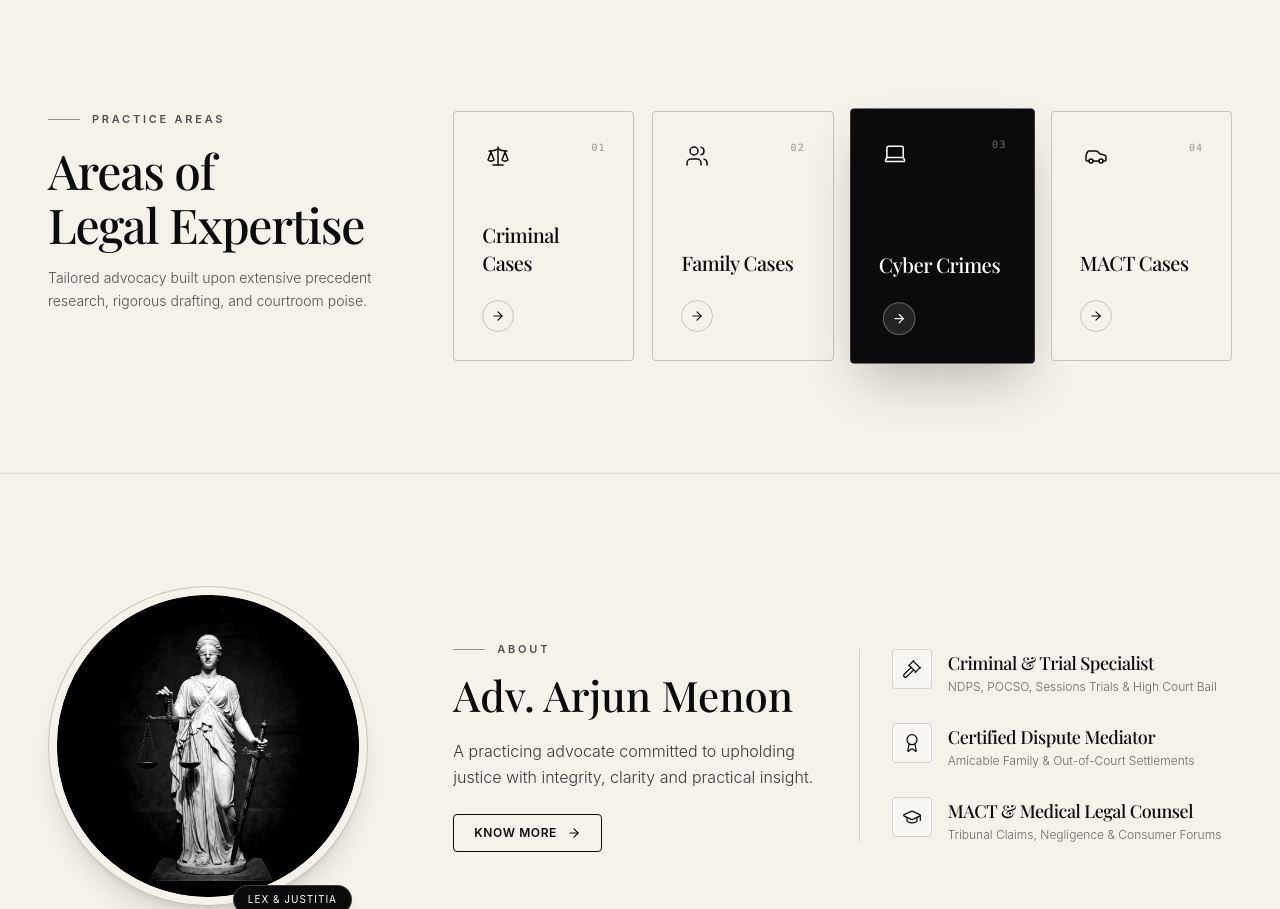
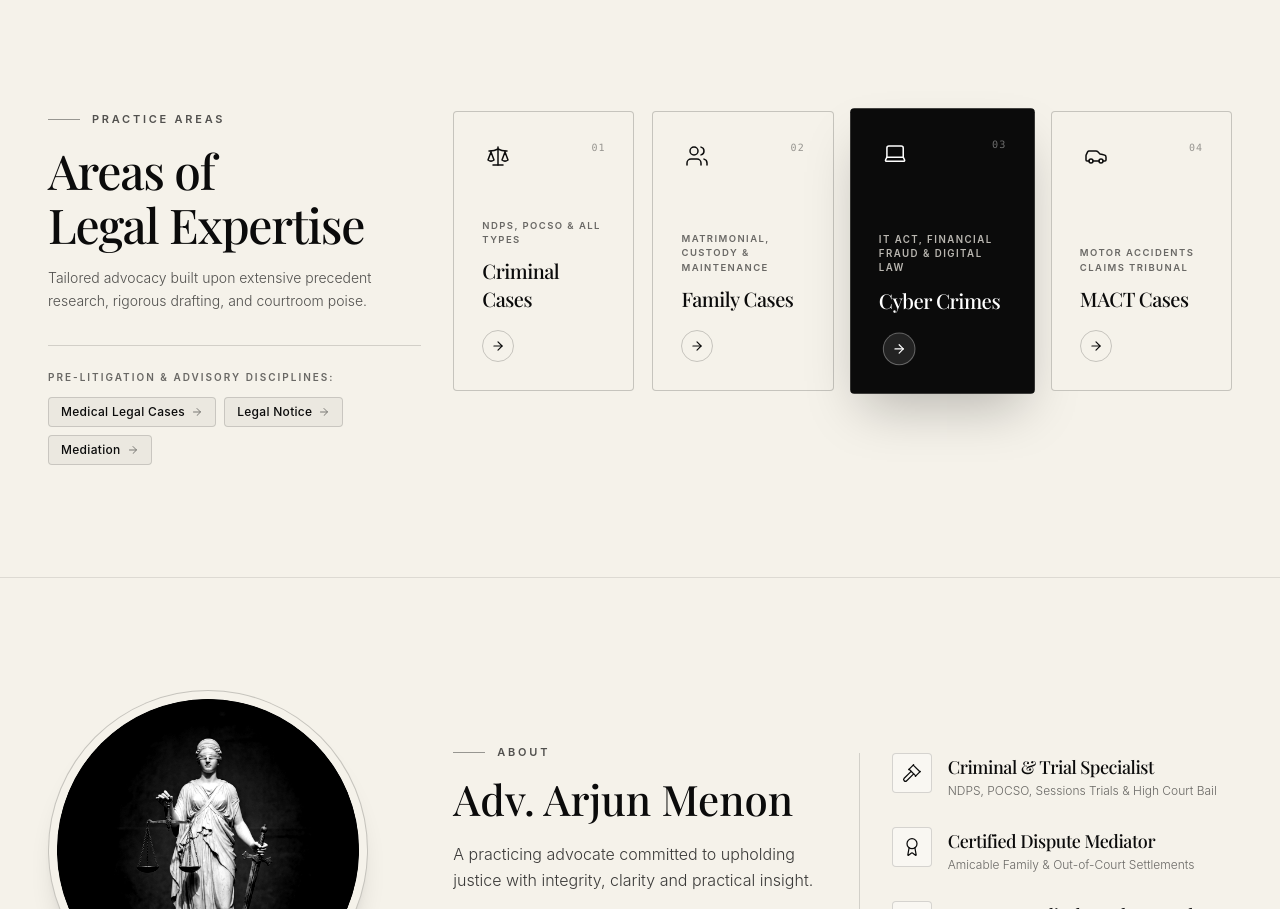
Before and after one commit to ha-shir/Lawfolio, a React (Vite) app: page / in a window 1280 px wide. Shown: the part 924-1833 px from the top of the page. Built offline with nearby package versions, Linux system fonts and the light colour scheme; a web font is replaced by a local one.

Commit message:
feat: display subtitles on cards including NDPS/POCSO, place Legal Notice, Mediation, and Medical-Legal in left disciplines and across portfolio

```diff
--- a/src/components/PracticeAreas.tsx
+++ b/src/components/PracticeAreas.tsx
@@ -1,5 +1,5 @@
 import React, { useState } from 'react';
-import { Scale, Users, Laptop, Car, FileText, ArrowRight } from 'lucide-react';
+import { Scale, Users, Laptop, Car, FileText, Handshake, Stethoscope, ArrowRight } from 'lucide-react';
 import { motion } from 'framer-motion';
 import { PracticeArea } from '../types';
 
@@ -12,7 +12,7 @@ export const PracticeAreas: React.FC<PracticeAreasProps> = ({
   practiceAreas,
   onSelectPracticeArea,
 }) => {
-  // Let default active card be the 3rd card (Cyber Crimes / Corporate) or 1st card as seen in screenshots
+  // Let default active card be the 3rd card (Cyber Crimes) or 1st card as seen in screenshots
   const [activeCardId, setActiveCardId] = useState<string>(
     practiceAreas[2]?.id || practiceAreas[0]?.id || 'criminal-cases'
   );
@@ -33,13 +33,19 @@ export const PracticeAreas: React.FC<PracticeAreasProps> = ({
         return <Car className={className} strokeWidth={1.5} />;
       case 'file-text':
         return <FileText className={className} strokeWidth={1.5} />;
+      case 'handshake':
+        return <Handshake className={className} strokeWidth={1.5} />;
+      case 'stethoscope':
+        return <Stethoscope className={className} strokeWidth={1.5} />;
       default:
         return <Scale className={className} strokeWidth={1.5} />;
     }
   };
 
-  // Display the top 4 prioritized cards
-  const displayedCards = practiceAreas.slice(0, 4);
+  // Top 4 prioritized cards
+  const prioritizedCards = practiceAreas.slice(0, 4);
+  // Additional disciplines: Medical Legal Cases, Legal Notice, Mediation
+  const additionalDisciplines = practiceAreas.slice(4);
 
   return (
     <section
@@ -49,13 +55,13 @@ export const PracticeAreas: React.FC<PracticeAreasProps> = ({
       <div className="max-w-7xl mx-auto px-5 sm:px-8 lg:px-12">
         <div className="grid grid-cols-1 lg:grid-cols-12 gap-10 lg:gap-8 items-start">
 
-          {/* Left Column: Heading and Subtitle */}
+          {/* Left Column: Heading, Subtitle & Additional Disciplines */}
           <motion.div
             initial={{ opacity: 0, x: -20 }}
             whileInView={{ opacity: 1, x: 0 }}
             viewport={{ once: true }}
             transition={{ duration: 0.7, ease: [0.22, 1, 0.36, 1] }}
-            className="lg:col-span-4 flex flex-col justify-start"
+            className="lg:col-span-4 flex flex-col justify-start text-left"
           >
             <div className="flex items-center gap-3 mb-4">
               <span className="w-8 h-[1px] bg-[#0B0B0B]/40" />
@@ -72,12 +78,34 @@ export const PracticeAreas: React.FC<PracticeAreasProps> = ({
             <p className="mt-4 text-xs sm:text-sm font-sans text-[#0B0B0B]/70 leading-relaxed font-light max-w-sm">
               Tailored advocacy built upon extensive precedent research, rigorous drafting, and courtroom poise.
             </p>
+
+            {/* Additional Practice Disciplines (Legal Notice, Mediation, Medical Legal Cases) */}
+            {additionalDisciplines.length > 0 && (
+              <div className="mt-8 pt-6 border-t border-[#0B0B0B]/15 flex flex-col gap-3">
+                <span className="text-[10px] font-sans uppercase tracking-[0.2em] font-semibold text-[#0B0B0B]/60">
+                  Pre-Litigation & Advisory Disciplines:
+                </span>
+                <div className="flex flex-wrap gap-2">
+                  {additionalDisciplines.map((area) => (
+                    <button
+                      key={area.id}
+                      type="button"
+                      onClick={() => onSelectPracticeArea(area)}
+                      className="px-3 py-1.5 rounded-sm bg-[#0B0B0B]/[0.04] hover:bg-[#0B0B0B] hover:text-white border border-[#0B0B0B]/15 text-[#0B0B0B] text-xs font-sans tracking-wide transition-all cursor-pointer flex items-center gap-1.5 group"
+                    >
+                      <span className="font-medium">{area.title}</span>
+                      <ArrowRight className="w-3 h-3 opacity-50 group-hover:opacity-100 group-hover:translate-x-0.5 transition-all" />
+                    </button>
+                  ))}
+                </div>
+              </div>
+            )}
           </motion.div>
 
-          {/* Right Column: 4 Cards (Horizontal row on desktop, 2-col on tablet/mobile) */}
+          {/* Right Column: 4 Prioritized Cards (Criminal Cases, Family Cases, Cyber Crimes, MACT Cases) */}
           <div className="lg:col-span-8">
             <div className="grid grid-cols-2 md:grid-cols-4 gap-4 sm:gap-4.5">
-              {displayedCards.map((area, index) => {
+              {prioritizedCards.map((area, index) => {
                 const isActive = activeCardId === area.id;
 
                 return (
@@ -89,7 +117,7 @@ export const PracticeAreas: React.FC<PracticeAreasProps> = ({
                     transition={{ duration: 0.5, delay: index * 0.08 }}
                     onMouseEnter={() => setActiveCardId(area.id)}
                     onClick={() => onSelectPracticeArea(area)}
-                    className={`group relative rounded-sm p-6 sm:p-7 flex flex-col justify-between min-h-[220px] sm:min-h-[250px] cursor-pointer transition-all duration-400 ease-[cubic-bezier(0.22,1,0.36,1)] ${
+                    className={`group relative rounded-sm p-6 sm:p-7 flex flex-col justify-between min-h-[250px] sm:min-h-[280px] cursor-pointer transition-all duration-400 ease-[cubic-bezier(0.22,1,0.36,1)] ${
                       isActive
                         ? 'bg-[#0B0B0B] text-white shadow-2xl scale-[1.02] border-[#0B0B0B]'
                         : 'bg-[#F5F2EA] text-[#0B0B0B] border border-[#0B0B0B]/20 hover:border-[#0B0B0B]/60 hover:shadow-lg'
@@ -109,8 +137,20 @@ export const PracticeAreas: React.FC<PracticeAreasProps> = ({
                       </span>
                     </div>
 
-                    {/* Bottom: Title & Circle Arrow Button */}
-                    <div className="mt-8 flex flex-col gap-4">
+                    {/* Bottom: Subtitle, Title & Circle Arrow Button */}
+                    <div className="mt-8 flex flex-col gap-2.5">
+                      {/* Subtitle tag (NDPS, POCSO & All Types, etc.) */}
+                      {area.subtitle && (
+                        <span
+                          className={`text-[9px] sm:text-[9.5px] font-sans uppercase tracking-[0.15em] font-semibold transition-colors duration-300 ${
+                            isActive ? 'text-[#F5F2EA]/75' : 'text-[#0B0B0B]/60'
+                          }`}
+                        >
+                          {area.subtitle}
+                        </span>
+                      )}
+
+                      {/* Main Title in Serif */}
                       <h3
                         className={`font-editorial text-lg sm:text-xl font-medium tracking-tight leading-snug transition-colors duration-300 ${
                           isActive ? 'text-white' : 'text-[#0B0B0B]'
```
